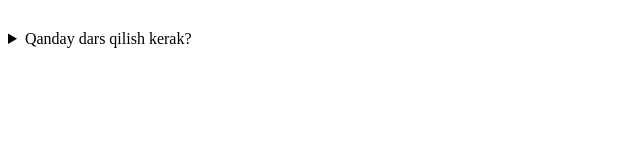
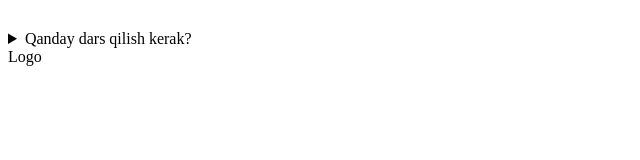
Before and after one commit to java727/github, a plain HTML site: page index.html in a window 1280 px wide. Shown: the full height of the page, 0-640 px from the left. Drawn offline with Linux system fonts and the light colour scheme.

Commit message:
Logo added

```diff
--- a/index.html
+++ b/index.html
@@ -11,5 +11,8 @@
         <summary>Qanday dars qilish kerak?</summary>
         <p>Lorem ipsum dolor sit, amet consectetur adipisicing elit. Sint alias voluptate quibusdam laudantium totam dolorem ad porro, voluptatem veritatis maiores, officia in consequuntur a rem repellendus praesentium doloremque tenetur, natus amet esse unde dolor cum? Maxime molestias ipsa mollitia placeat voluptatum ab. Amet ducimus aliquid, corporis neque labore inventore. Quos accusantium vitae illum officia veritatis quas fuga, ea velit culpa voluptatem iste neque illo aliquam nostrum impedit quidem atque doloribus consequuntur earum voluptatum obcaecati dicta nulla maxime! Sed alias qui laboriosam eaque voluptates voluptate ratione? Ipsa, nihil fugiat vitae unde quisquam nisi, dolorem esse, itaque officiis eligendi enim facilis ducimus?</p>
     </details>
+    <nav>
+        <div class="logo">Logo</div>
+    </nav>
 </body>
 </html>
```
